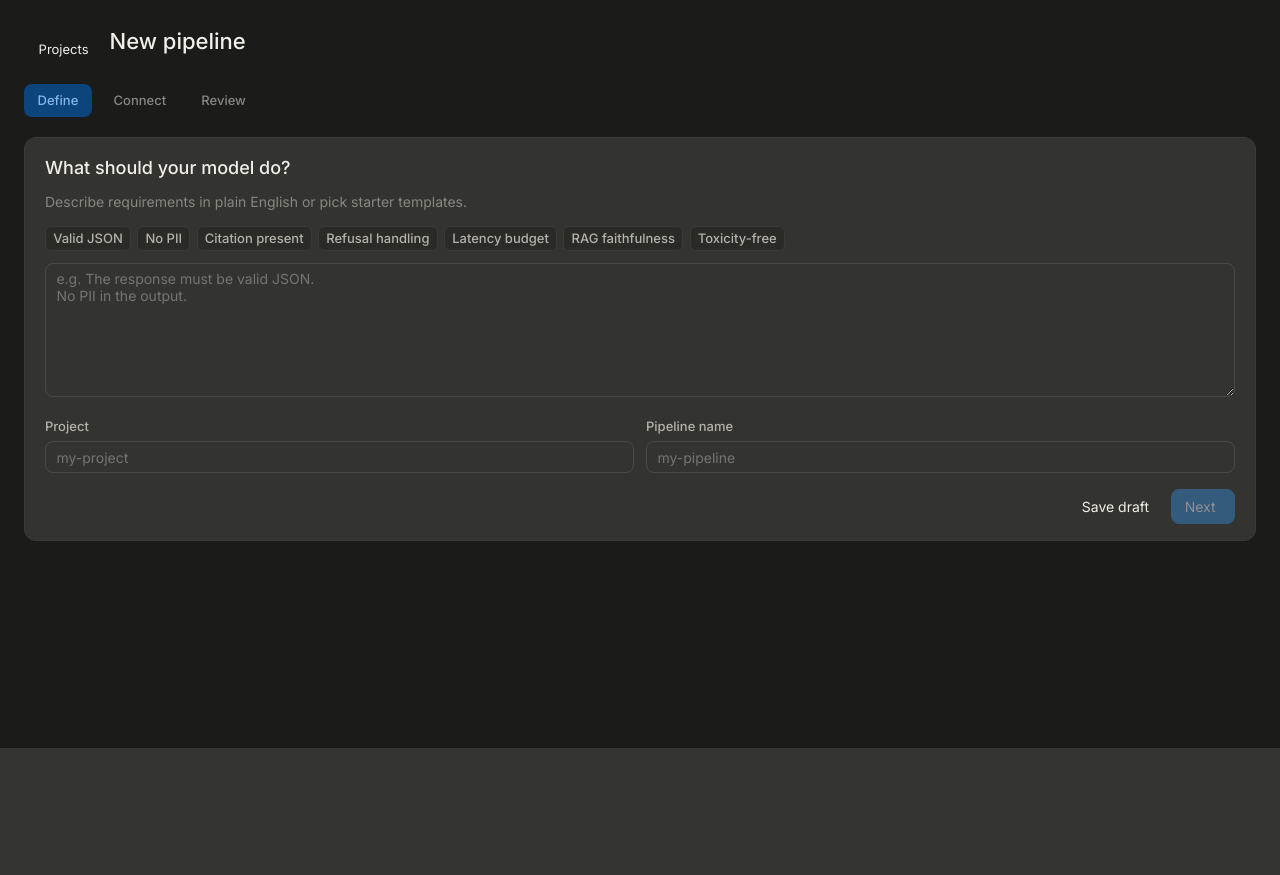
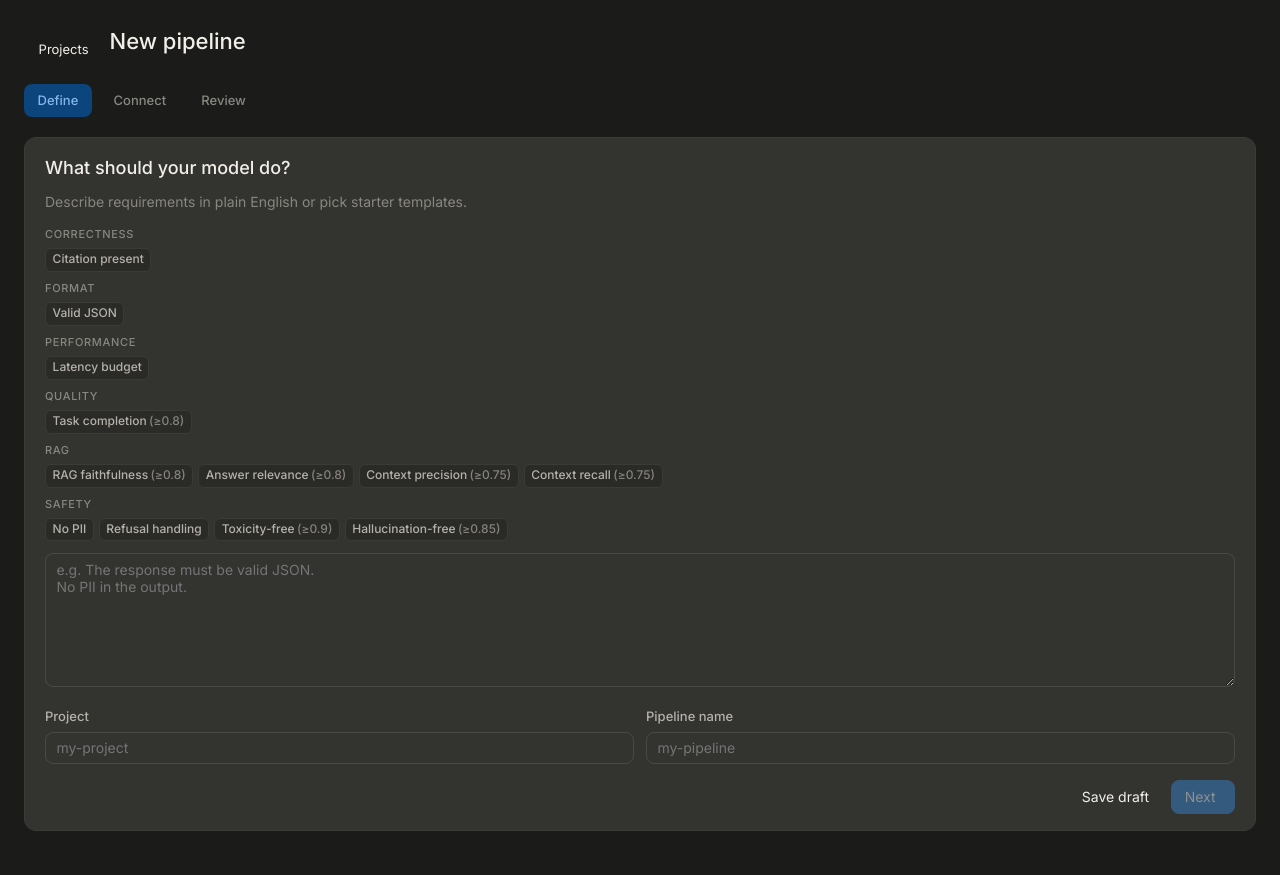
Before and after one commit to barancan/assay, a FastAPI app: page /pipelines/new in a window 1280 px wide. Shown: the part 52-927 px from the top of the page. Before the commit the page ends 800 px from the top, so only its background shows below. Run offline with FastAPI, Linux system fonts and the light colour scheme; some libraries are stand-ins or nearby versions.

Commit message:
feat: phase 6 — metric catalogue + threshold scoring
Spec / model layer
- CheckSpec gains optional threshold field (min passing score 0-1)
- Case gains optional context field (RAG retrieved passages)

Check result layer
- CheckResult gains threshold field; stored in CaseResult.checks JSON
- from_raw(): when threshold set and score present, overrides passed = score >= threshold
- registry.run_check(): extracts threshold from spec.with_['threshold'] or spec.threshold

Generator
- _JUDGE_KEYWORDS table: toxicity 0.90, hallucination 0.85, faithfulness/relevance/
  completion 0.80 — matched by regex against requirements text
- intents_to_spec(): embeds threshold in check with dict for judge intents
- _INTENT_PROMPT updated with full catalogue and threshold guidance
- Additional keyword detection: pii_absent, and expanded judge patterns

Server
- _STARTER_TEMPLATES → _METRIC_CATALOGUE (12 entries with determinism/category/
  default_threshold; passed to template as metric_catalogue)
- POST /pipelines/preview now returns threshold per check intent

Wizard (pipeline_new.html)
- Step 1 chips grouped by category with section headers
- Active chip colour: blue for deterministic, purple for stochastic
- Stochastic chips show threshold hint (≥0.80)
- Step 2 preview card shows threshold next to judge check assertions

Transcript (_transcript.html) already had score/threshold display from Phase 5

6 new tests in tests/test_phase6.py; all 149 tests passing

Co-Authored-By: Claude Sonnet 4.6 <noreply@anthropic.com>

```diff
--- a/assay/server/app.py
+++ b/assay/server/app.py
@@ -240,14 +240,24 @@ def list_pipelines(request: Request):
         ]
 
 
-_STARTER_TEMPLATES = [
-    {"id": "valid_json",        "label": "Valid JSON",        "text": "The response must be valid JSON."},
-    {"id": "no_pii",            "label": "No PII",            "text": "No personally identifiable information in the output."},
-    {"id": "citation_present",  "label": "Citation present",  "text": "Every finding cites a source article or document."},
-    {"id": "refusal_handling",  "label": "Refusal handling",  "text": "The model should decline or express uncertainty rather than hallucinate."},
-    {"id": "latency_budget",    "label": "Latency budget",    "text": "Response in under 2 000 ms (p95)."},
-    {"id": "rag_faithfulness",  "label": "RAG faithfulness",  "text": "Answer only from the provided context—no fabrication."},
-    {"id": "toxicity_free",     "label": "Toxicity-free",     "text": "Output must be free from toxic or harmful language."},
+_METRIC_CATALOGUE = [
+    # format / correctness
+    {"id": "valid_json",        "label": "Valid JSON",         "determinism": "deterministic", "category": "format",      "default_threshold": None, "text": "The response must be valid JSON."},
+    {"id": "citation_present",  "label": "Citation present",   "determinism": "deterministic", "category": "correctness", "default_threshold": None, "text": "Every finding cites a source article or document."},
+    # safety
+    {"id": "pii_absent",        "label": "No PII",             "determinism": "deterministic", "category": "safety",      "default_threshold": None, "text": "No personally identifiable information in the output."},
+    {"id": "refusal_detector",  "label": "Refusal handling",   "determinism": "deterministic", "category": "safety",      "default_threshold": None, "text": "The model should decline or express uncertainty rather than hallucinate."},
+    {"id": "toxicity_free",     "label": "Toxicity-free",      "determinism": "stochastic",    "category": "safety",      "default_threshold": 0.90, "text": "Output must be free from toxic or harmful language."},
+    {"id": "hallucination",     "label": "Hallucination-free", "determinism": "stochastic",    "category": "safety",      "default_threshold": 0.85, "text": "The response must not contain fabricated facts."},
+    # performance
+    {"id": "latency_bound",     "label": "Latency budget",     "determinism": "deterministic", "category": "performance", "default_threshold": None, "text": "Response in under 2000 ms (p95)."},
+    # rag
+    {"id": "faithfulness",      "label": "RAG faithfulness",   "determinism": "stochastic",    "category": "rag",         "default_threshold": 0.80, "text": "Answer only from the provided context — no fabrication."},
+    {"id": "answer_relevance",  "label": "Answer relevance",   "determinism": "stochastic",    "category": "rag",         "default_threshold": 0.80, "text": "The answer directly addresses the question asked."},
+    {"id": "context_precision", "label": "Context precision",  "determinism": "stochastic",    "category": "rag",         "default_threshold": 0.75, "text": "Only relevant context passages are used in the answer."},
+    {"id": "context_recall",    "label": "Context recall",     "determinism": "stochastic",    "category": "rag",         "default_threshold": 0.75, "text": "The answer covers all key points from the retrieved context."},
+    # quality
+    {"id": "task_completion",   "label": "Task completion",    "determinism": "stochastic",    "category": "quality",     "default_threshold": 0.80, "text": "The response fully completes the requested task."},
 ]
 _ADAPTER_NAMES = ["mock", "anthropic", "openai_compat", "ollama", "rest"]
 
@@ -280,7 +290,7 @@ def pipeline_new_page(request: Request, resume: int | None = None, project: str
                     "key_env": target.get("key_env") or "",
                 }
     return templates.TemplateResponse(request, "pipeline_new.html", {
-        "starter_templates": _STARTER_TEMPLATES,
+        "metric_catalogue": _METRIC_CATALOGUE,
         "adapter_names": _ADAPTER_NAMES,
         "judge_adapter": judge_adapter,
         "judge_model": judge_model,
@@ -333,7 +343,12 @@ def pipeline_preview(body: PreviewBody):
     from ..generator.build import derive_intents
     intents = derive_intents(body.requirements, judge=None)
     checks = [
-        {"id": it["id"], "type": it.get("how", "template"), "assertion": it.get("assertion", "")}
+        {
+            "id": it["id"],
+            "type": it.get("how", "template"),
+            "assertion": it.get("assertion", ""),
+            "threshold": it.get("threshold"),
+        }
         for it in intents
     ]
     return {"checks": checks, "estimated_minutes": max(2, len(checks))}
--- a/assay/server/templates/pipeline_new.html
+++ b/assay/server/templates/pipeline_new.html
@@ -161,15 +161,22 @@
       <p style="font-size:14px;color:var(--text-muted);margin:0 0 .75rem">
         Describe requirements in plain English or pick starter templates.
       </p>
-      <div style="display:flex;flex-wrap:wrap;gap:.4rem;margin-bottom:.75rem">
-        {% for t in starter_templates %}
-        <button type="button"
-                class="badge"
-                :class="requirements.includes({{ t.text | tojson }}) ? 'badge-accent' : 'badge-neutral'"
-                style="cursor:pointer;border:1px solid var(--border);font-size:13px"
-                @click="toggleTemplate({{ t.text | tojson }})">
-          {{ t.label }}
-        </button>
+      <div style="display:flex;flex-direction:column;gap:.5rem;margin-bottom:.75rem">
+        {% for cat, metrics in metric_catalogue | groupby('category') %}
+        <div>
+          <p style="font-size:11px;font-weight:500;text-transform:uppercase;letter-spacing:.06em;
+                     color:var(--text-muted);margin:0 0 .3rem">{{ cat }}</p>
+          <div style="display:flex;flex-wrap:wrap;gap:.3rem">
+            {% for m in metrics %}
+            <button type="button" class="badge"
+                    :class="requirements.includes({{ m.text | tojson }}) ? ({{ (m.determinism == 'stochastic') | tojson }} ? 'badge-pro' : 'badge-accent') : 'badge-neutral'"
+                    style="cursor:pointer;font-size:12px"
+                    @click="toggleTemplate({{ m.text | tojson }})">
+              {{ m.label }}{% if m.default_threshold %} <span style="opacity:.65">(≥{{ m.default_threshold }})</span>{% endif %}
+            </button>
+            {% endfor %}
+          </div>
+        </div>
         {% endfor %}
       </div>
       <textarea x-model="requirements" rows="7" style="width:100%;resize:vertical"
@@ -242,11 +249,14 @@
           </p>
           <div style="display:flex;flex-direction:column;gap:.35rem">
             <template x-for="c in preview.checks" :key="c.id">
-              <div style="display:flex;gap:.5rem;align-items:center;font-size:13px">
+              <div style="display:flex;gap:.5rem;align-items:center;font-size:13px;flex-wrap:wrap">
                 <span class="badge"
                       :class="c.type === 'template' ? 'badge-template' : c.type === 'judge' ? 'badge-judge' : 'badge-generated'"
                       x-text="c.type"></span>
                 <span style="color:var(--text-secondary)" x-text="c.assertion"></span>
+                <span x-show="c.threshold != null"
+                      style="font-size:11px;color:var(--text-muted)"
+                      x-text="'≥ ' + c.threshold"></span>
               </div>
             </template>
           </div>
```
Also changed, not shown: assay/checks/base.py (+10 -3 lines), assay/checks/registry.py (+9 -3 lines), assay/generator/build.py (+31 -7 lines), assay/spec/models.py (+2 -0 lines), tests/test_phase6.py (added, +106 -0 lines).
